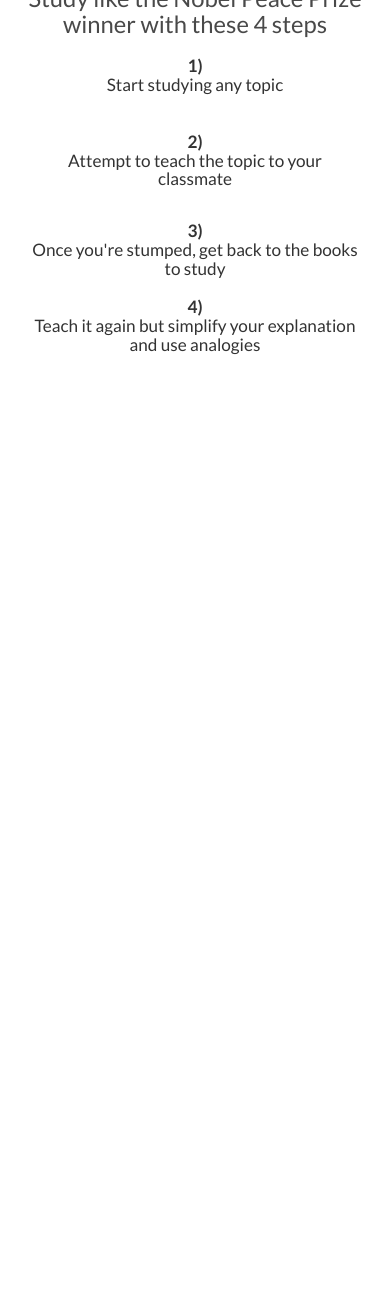
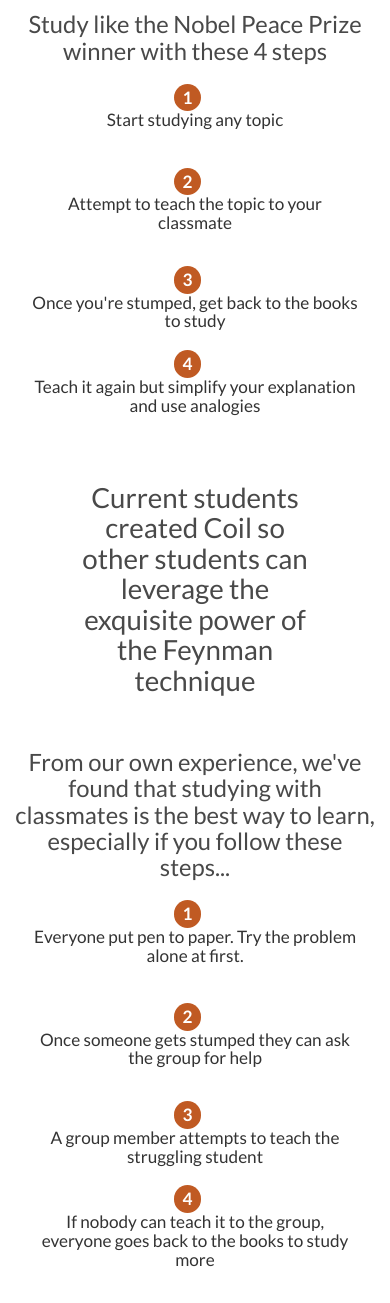
Before and after one commit to NicolasPerl/coil-landing-page-2, a PHP site: page /proof.php in a window 390 px wide. Shown: the part 1047-2350 px from the top of the page. Before the commit the page ends 1402 px from the top, so only its background shows below. Run offline with PHP 8.4, Linux system fonts and the light colour scheme.

Commit message:
proof page has all text content. Just needs styling

```diff
--- a/proof.php
+++ b/proof.php
@@ -73,12 +73,34 @@
             </div> <!-- col -->
 
             <div class="col-md-6">
-              <h1 class="feynman-description">Study like the Nobel Peace Prize winner with these 4 steps</h1>
+              <h1 class="feynman-description ">Study like the Nobel Peace Prize winner with these 4 steps</h1>
               <div class="col-md-6">
-                <h3> <b>1)</b> <br>Start studying any topic <br><br><br> <b>2)</b><br> Attempt to teach the topic to your classmate</h3>
+                <h3><span class="blue">1</span><br>Start studying any topic <br><br><br> <span class="blue">2</span><br> Attempt to teach the topic to your classmate</h3>
               </div> <!-- col -->
+              <div class="col-md-6 text-center">
+                <h3> <span class="blue">3</span><br>Once you're stumped, get back to the books to study <br><br> <span class="blue">4</span><br> Teach it again but simplify your explanation and use analogies</h3>
+              </div> <!-- col -->
+            </div> <!-- col -->
+          </div> <!-- row 5 -->
+        </div> <!-- coils -->
+
+<!-- Created by students section -->
+        <div class="row row3">
+          <div class="col-sm-12">
+            <h1 class="headline2 text-center">Current students created Coil so other students can leverage the exquisite power of the Feynman technique</h1>
+          </div> <!-- col -->
+        </div> <!-- row 3 -->
+
+
+        <div class="feynman">
+          <div class="row row4 text-center">
+            <div class="col-md-12">
+              <h1 class="feynman-description ">From our own experience, we've found that studying with classmates is the best way to learn, especially if you follow these steps...</h1>
               <div class="col-md-6">
-                <h3> <b>3)</b> <br>Once you're stumped, get back to the books to study <br><br> <b>4)</b><br> Teach it again but simplify your explanation and use analogies</h3>
+                <h3><span class="blue">1</span><br>Everyone put pen to paper. Try the problem alone at first.<br><br><br> <span class="blue">2</span><br> Once someone gets stumped they can ask the group for help</h3>
+              </div> <!-- col -->
+              <div class="col-md-6 text-center">
+                <h3> <span class="blue">3</span><br>A group member attempts to teach the struggling student<br><br> <span class="blue">4</span><br>If nobody can teach it to the group, everyone goes back to the books to study more</h3>
               </div> <!-- col -->
             </div> <!-- col -->
           </div> <!-- row 5 -->
--- a/styles/proof.css
+++ b/styles/proof.css
@@ -79,12 +79,27 @@ body {
 	border-width: 2pt;
 	border-style: solid;
 	border-color: gray;
+	margin-top: 20pt;
 }
 
 .feynman-description {
 	margin-top: 2%;
 	font-size: calc(12pt + 2vw);
 	color: #494949;
+}
+
+span.blue {
+  background: #C05A23;
+  border-radius: 0.8em;
+  -moz-border-radius: 0.8em;
+  -webkit-border-radius: 0.8em;
+  color: #ffffff;
+  display: inline-block;
+  font-weight: bold;
+  line-height: 1.6em;
+  margin-right: 15px;
+  text-align: center;
+  width: 1.6em;
 }
 
 h2 {
```
